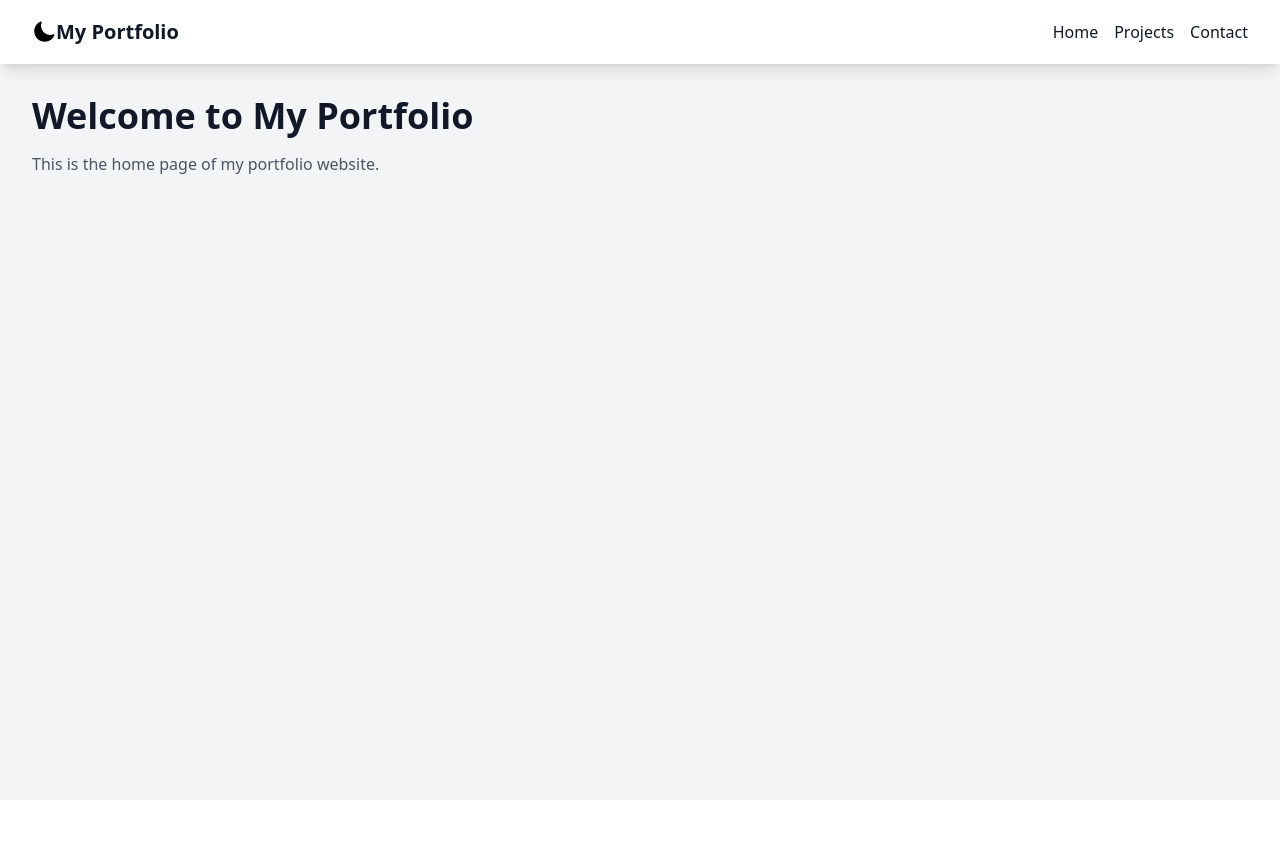
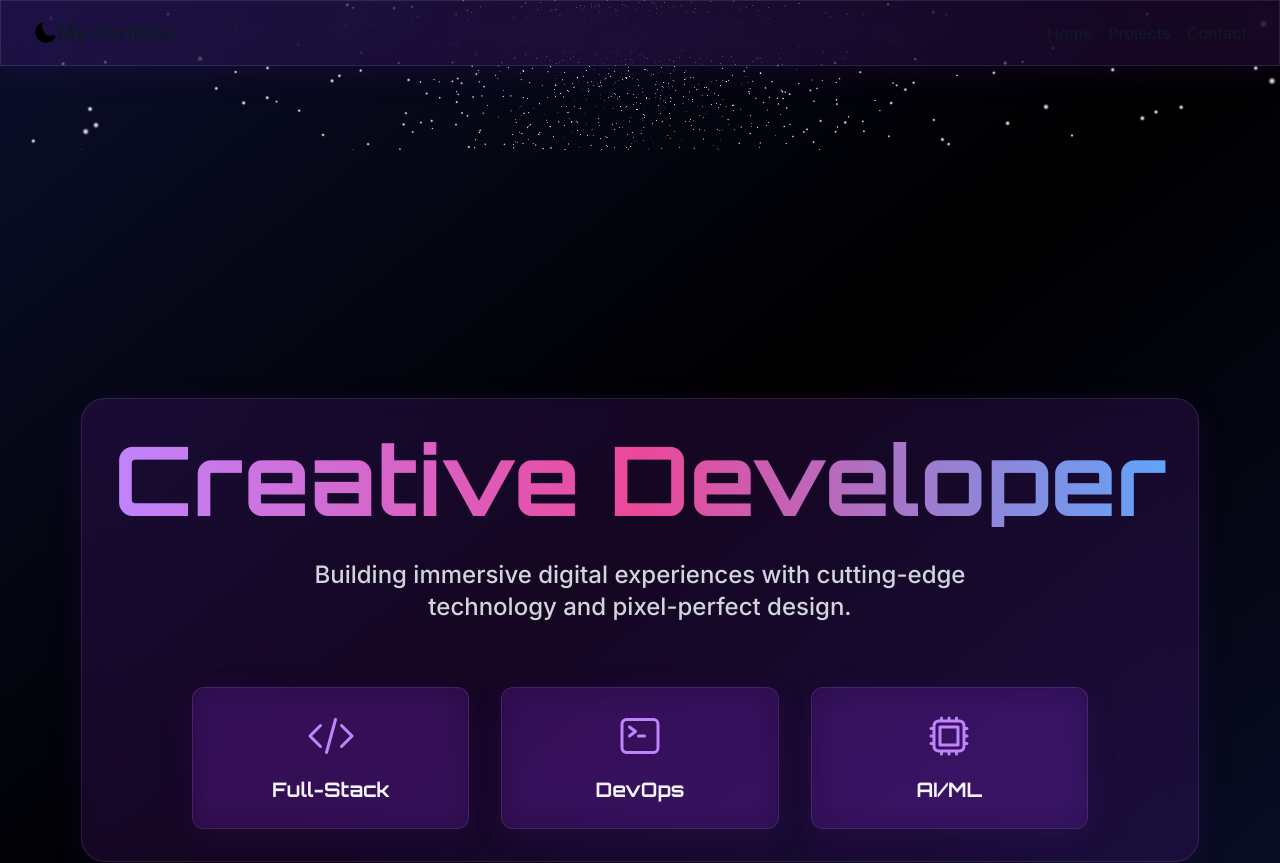
Before and after one commit to mautry1/portfolio, a React (Create React App) app in the folder portfolio-frontend/: page / in a window 1280 px wide. Shown: the top 863 px of the page. Before the commit the page ends 800 px from the top, so only its background shows below. Built offline with nearby package versions, Linux system fonts and the light colour scheme.

Commit message:
Styling update

```diff
--- a/portfolio-frontend/package.json
+++ b/portfolio-frontend/package.json
@@ -5,6 +5,8 @@
   "dependencies": {
     "@heroicons/react": "^2.2.0",
     "@octokit/rest": "^21.1.1",
+    "@react-three/drei": "^10.0.3",
+    "@react-three/fiber": "^9.0.4",
     "@testing-library/dom": "^10.4.0",
     "@testing-library/jest-dom": "^6.6.3",
     "@testing-library/react": "^16.2.0",
--- a/portfolio-frontend/src/App.tsx
+++ b/portfolio-frontend/src/App.tsx
@@ -4,17 +4,26 @@ import Home from "./pages/Home";
 import Projects from "./pages/Projects";
 import Contact from "./pages/Contact";
 import Navbar from "./components/Navbar";
+import Scene from "./components/Scene";
 
 const App = () => {
   return (
     <Router>
-      <div className="min-h-screen bg-gray-100 dark:bg-gray-900">
+      <div className="min-h-screen relative">
+        {/* 3D Background */}
+        <Scene />
+
+        {/* Content Container */}
+        <div className="relative z-10">
           <Navbar />
+          <main className="pt-20"> {/* Add padding for navbar */}
             <Routes>
               <Route path="/" element={<Home />} />
               <Route path="/projects" element={<Projects />} />
               <Route path="/contact" element={<Contact />} />
             </Routes>
+          </main>
+        </div>
       </div>
     </Router>
   );
--- a/portfolio-frontend/src/components/Navbar.tsx
+++ b/portfolio-frontend/src/components/Navbar.tsx
@@ -6,7 +6,7 @@ const Navbar = () => {
   const [isDark, setIsDark] = useState(false);
 
   return (
-    <nav className="bg-white dark:bg-gray-800 shadow-lg">
+    <nav className="bg-white dark:bg-gray-800 shadow-lg glass-effect fixed w-full top-0 z-50 backdrop-blur-xl border-b border-white/10">
       <div className="max-w-7xl mx-auto px-4 sm:px-6 lg:px-8">
         <div className="flex justify-between h-16">
           <div className="flex items-center">
--- a/portfolio-frontend/src/components/ProjectCard.tsx
+++ b/portfolio-frontend/src/components/ProjectCard.tsx
@@ -1,4 +1,5 @@
 import React from 'react';
+import { motion } from 'framer-motion';
 import './ProjectCard.css';
 
 interface Project {
@@ -15,23 +16,52 @@ interface ProjectProps {
 
 const ProjectCard: React.FC<ProjectProps> = ({ project }) => {
   return (
-    <div className="project-card">
-      <h3>{project.name}</h3>
-      <p>{project.description || 'No description available'}</p>
+    <motion.div
+      className="glass-effect hover-shine rounded-xl p-6 relative overflow-hidden transform transition-all duration-300 hover:scale-[1.02]"
+      initial={{ opacity: 0, y: 20 }}
+      animate={{ opacity: 1, y: 0 }}
+      whileHover={{ zIndex: 1 }}
+    >
+      <h3 className="text-2xl font-bold mb-4 bg-gradient-to-r from-purple-400 to-pink-600 bg-clip-text text-transparent">
+        {project.name}
+      </h3>
+
+      <p className="text-gray-300 mb-4 min-h-[80px]">{project.description || 'No description available'}</p>
+
       {project.techStack && (
-        <div className="tech-stack">
-          {project.techStack.join(' • ')}
+        <div className="flex flex-wrap gap-2 mb-4">
+          {project.techStack.map((tech, index) => (
+            <span
+              key={index}
+              className="px-3 py-1 text-sm rounded-full bg-white/10 backdrop-blur-sm text-purple-300"
+            >
+              {tech}
+            </span>
+          ))}
         </div>
       )}
-      <a href={project.html_url} target="_blank" rel="noopener noreferrer">
-        View on GitHub
-      </a>
-      {project.liveDemoLink && (
-        <a href={project.liveDemoLink} target="_blank" rel="noopener noreferrer">
-          Live Demo
+
+      <div className="flex gap-4 mt-6">
+        <a
+          href={project.html_url}
+          target="_blank"
+          rel="noopener noreferrer"
+          className="flex-1 text-center py-2 px-4 rounded-lg bg-purple-600/30 hover:bg-purple-600/50 transition-colors border border-purple-400/30 hover:border-purple-400/50"
+        >
+          View Code
         </a>
-      )}
-    </div>
+        {project.liveDemoLink && (
+          <a
+            href={project.liveDemoLink}
+            target="_blank"
+            rel="noopener noreferrer"
+            className="flex-1 text-center py-2 px-4 rounded-lg bg-pink-600/30 hover:bg-pink-600/50 transition-colors border border-pink-400/30 hover:border-pink-400/50"
+          >
+            Live Demo
+          </a>
+        )}
+      </div>
+    </motion.div>
   );
 };
 
--- /dev/null
+++ b/portfolio-frontend/src/components/Scene.tsx
@@ -0,0 +1,19 @@
+import { Canvas } from '@react-three/fiber';
+import { Stars, OrbitControls } from '@react-three/drei';
+
+const Scene = () => (
+  <Canvas className="fixed top-0 left-0 w-full h-full -z-10">
+    <ambientLight intensity={0.5} />
+    <Stars
+      radius={100}
+      depth={50}
+      count={5000}
+      factor={4}
+      saturation={0}
+      fade
+    />
+    <OrbitControls enableZoom={false} />
+  </Canvas>
+);
+
+export default Scene;
--- a/portfolio-frontend/src/index.css
+++ b/portfolio-frontend/src/index.css
@@ -1,3 +1,39 @@
+@import url('https://fonts.googleapis.com/css2?family=Orbitron:wght@400;700&family=Inter:wght@300;500;700&display=swap');
+
 @tailwind base;
 @tailwind components;
 @tailwind utilities;
+
+:root {
+  --galaxy-bg: radial-gradient(circle at center, #0a0e2a 0%, #000000 100%);
+}
+
+body {
+  @apply bg-gradient-to-br from-galaxy-blue via-black to-galaxy-blue min-h-screen;
+  font-family: 'Inter', sans-serif;
+}
+
+h1, h2, h3 {
+  font-family: 'Orbitron', sans-serif;
+}
+
+.glass-effect {
+  @apply backdrop-blur-lg bg-holographic border border-white/10;
+  box-shadow: 0 8px 32px rgba(138,43,226,0.1);
+}
+
+.hover-shine {
+  position: relative;
+  overflow: hidden;
+}
+
+.hover-shine::after {
+  content: '';
+  @apply absolute inset-0 bg-gradient-to-r from-transparent via-white/30 to-transparent;
+  transform: translateX(-100%);
+  transition: transform 0.6s ease;
+}
+
+.hover-shine:hover::after {
+  transform: translateX(100%);
+}
--- a/portfolio-frontend/src/pages/Home.tsx
+++ b/portfolio-frontend/src/pages/Home.tsx
@@ -1,14 +1,63 @@
+import { motion } from 'framer-motion';
+import { CodeBracketIcon, CommandLineIcon, CpuChipIcon } from '@heroicons/react/24/outline';
+
 const Home = () => {
-    return (
-      <div className="p-8">
-        <h1 className="text-4xl font-bold text-gray-900 dark:text-white">
-          Welcome to My Portfolio
-        </h1>
-        <p className="mt-4 text-gray-600 dark:text-gray-300">
-          This is the home page of my portfolio website.
-        </p>
+  return (
+    <div className="relative min-h-screen flex items-center justify-center">
+      <div className="max-w-7xl mx-auto px-4 sm:px-6 lg:px-8">
+        <motion.div
+          initial={{ opacity: 0, y: 20 }}
+          animate={{ opacity: 1, y: 0 }}
+          transition={{ duration: 0.8 }}
+          className="glass-effect p-8 rounded-3xl backdrop-blur-xl"
+        >
+          <div className="text-center space-y-8">
+            <motion.h1
+              className="text-6xl md:text-8xl font-bold bg-gradient-to-r from-purple-400 via-pink-500 to-blue-400 bg-clip-text text-transparent"
+              animate={{ backgroundPosition: ['0% 50%', '100% 50%', '0% 50%'] }}
+              transition={{ duration: 8, repeat: Infinity }}
+            >
+              Creative Developer
+            </motion.h1>
+
+            <motion.p
+              className="text-xl md:text-2xl text-gray-300 max-w-3xl mx-auto"
+              initial={{ opacity: 0 }}
+              animate={{ opacity: 1 }}
+              transition={{ delay: 0.4 }}
+            >
+              Building immersive digital experiences with cutting-edge technology
+              and pixel-perfect design.
+            </motion.p>
+          </div>
+
+          <div className="mt-16 grid grid-cols-3 gap-8 max-w-4xl mx-auto">
+            {[
+              { icon: CodeBracketIcon, title: 'Full-Stack', delay: 0.2 },
+              { icon: CommandLineIcon, title: 'DevOps', delay: 0.4 },
+              { icon: CpuChipIcon, title: 'AI/ML', delay: 0.6 },
+            ].map((item, index) => (
+              <motion.div
+                key={index}
+                initial={{ scale: 0 }}
+                animate={{ scale: 1 }}
+                transition={{
+                  type: 'spring',
+                  stiffness: 100,
+                  damping: 20,
+                  delay: item.delay
+                }}
+                className="glass-effect p-6 rounded-xl text-center hover:bg-white/5 transition-colors"
+              >
+                <item.icon className="h-12 w-12 mx-auto text-purple-400 mb-4" />
+                <h3 className="text-xl font-semibold text-gray-100">{item.title}</h3>
+              </motion.div>
+            ))}
+          </div>
+        </motion.div>
       </div>
-    );
-  };
+    </div>
+  );
+};
 
-  export default Home;
+export default Home;
--- a/portfolio-frontend/src/pages/Projects.tsx
+++ b/portfolio-frontend/src/pages/Projects.tsx
@@ -1,6 +1,8 @@
 import { useState, useEffect } from "react";
 import { fetchProjects } from "../api";
 import ProjectCard from "../components/ProjectCard";
+import Scene from "../components/Scene";
+
 
 interface Project {
   _id: string;
@@ -77,6 +79,33 @@ const Projects = () => {
       ))}
     </div>
   );
+
+  return (
+    <div className="min-h-screen relative">
+      <Scene />
+
+      <div className="relative max-w-7xl mx-auto px-4 py-20">
+        <h1 className="text-5xl font-bold text-center mb-20 bg-gradient-to-r from-purple-400 to-pink-600 bg-clip-text text-transparent">
+          My Projects
+        </h1>
+
+        <div className="grid grid-cols-1 md:grid-cols-2 lg:grid-cols-3 gap-8">
+          {projects.map((project) => (
+            <ProjectCard
+              key={project._id}
+              project={{
+                name: project.title,
+                description: project.description,
+                html_url: project.githubLink,
+                techStack: project.techStack,
+                liveDemoLink: project.liveDemoLink
+              }}
+            />
+          ))}
+        </div>
+      </div>
+    </div>
+  );
 };
 
 export default Projects;
--- a/portfolio-frontend/tailwind.config.js
+++ b/portfolio-frontend/tailwind.config.js
@@ -4,7 +4,35 @@ module.exports = {
     "./public/index.html"
   ],
   theme: {
-    extend: {},
+    extend: {
+      colors: {
+        'galaxy-blue': '#0a0e2a',
+        'neon-purple': '#8a2be2',
+        'holographic': 'rgba(138,43,226,0.15)'
+      },
+      animation: {
+        'float': 'float 6s ease-in-out infinite',
+        'gradient': 'gradient 15s ease infinite',
+        'gradient-text': 'gradient-text 8s ease infinite',
+      },
+      keyframes: {
+        float: {
+          '0%, 100%': { transform: 'translateY(0)' },
+          '50%': { transform: 'translateY(-20px)' },
+        },
+        gradient: {
+          '0%, 100%': { 'background-position': '0% 50%' },
+          '50%': { 'background-position': '100% 50%' },
+          'gradient-text': {
+            '0%, 100%': { 'background-position': '0% 50%' },
+            '50%': { 'background-position': '100% 50%' },
+          },
+        }
+      }
+    },
   },
-  plugins: [],
+  plugins: [
+    require('@tailwindcss/forms'),
+  ],
+  darkMode: 'class',
 }
```
Also changed, not shown: portfolio-frontend/src/pages/Contact.tsx (+70 -11 lines), 1 other file (tests, documents, lock files or other folders). Lines whose indentation alone changed are shown as unchanged.
